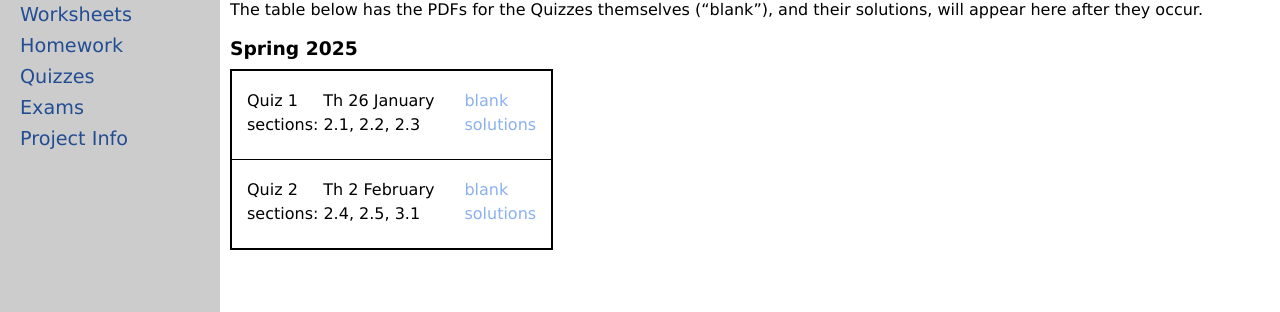
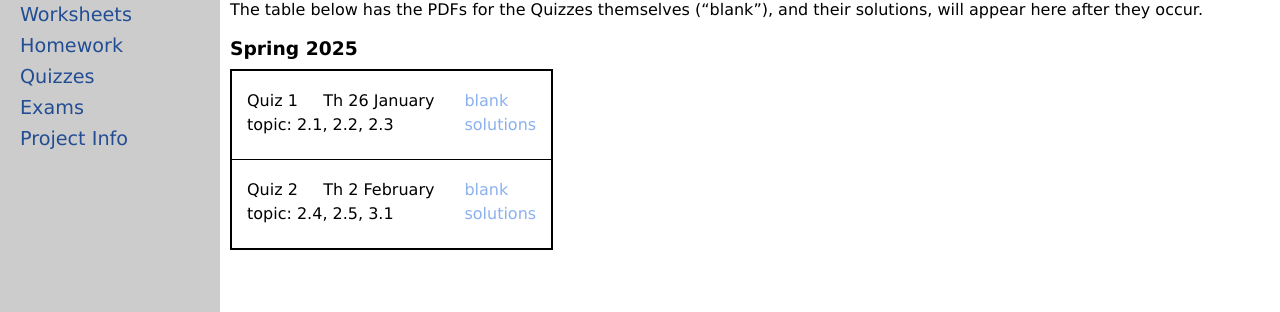
Before and after one commit to uaf-math/math113, a Jekyll site: the page built from quizzes.md, in a window 1280 px wide. Shown: the part 118-430 px from the top of the page. Built offline with Jekyll 4.4.1, drawn with Linux system fonts in a browser that asks for light colours.

Commit message:
Update quiz_table.md

```diff
--- a/_includes/quiz_table.md
+++ b/_includes/quiz_table.md
@@ -8,7 +8,7 @@
 			    <td>{{ quiz.name }} {% if quiz.date %} &nbsp; &nbsp; Th {{ quiz.date }} {% endif %}</td>
 			</tr>
 			<tr>
-			    <td>sections: {{ quiz.topic }}</td>
+			    <td>topic: {{ quiz.topic }}</td>
 			</tr>
 		</table>
 	</td>
```
